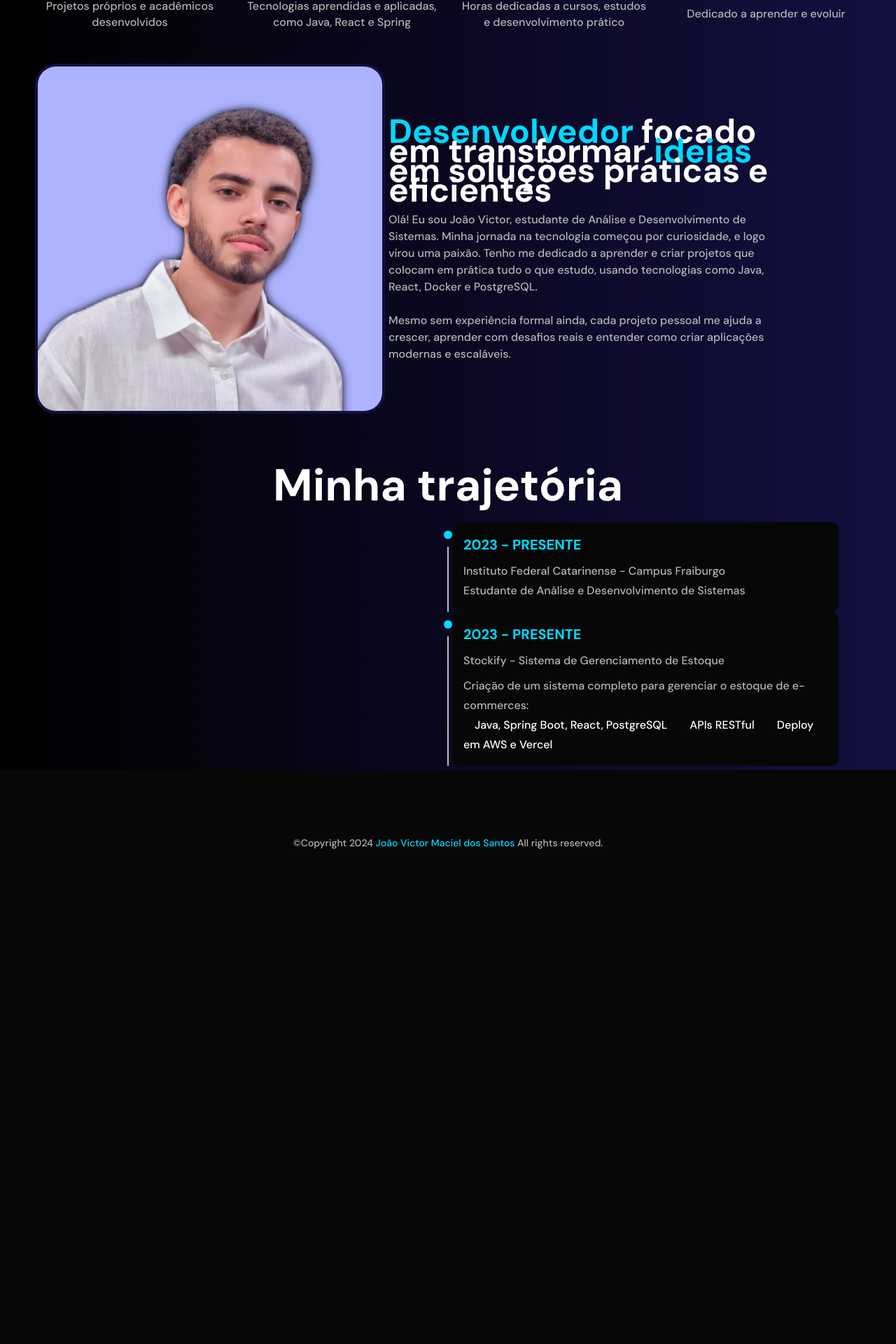
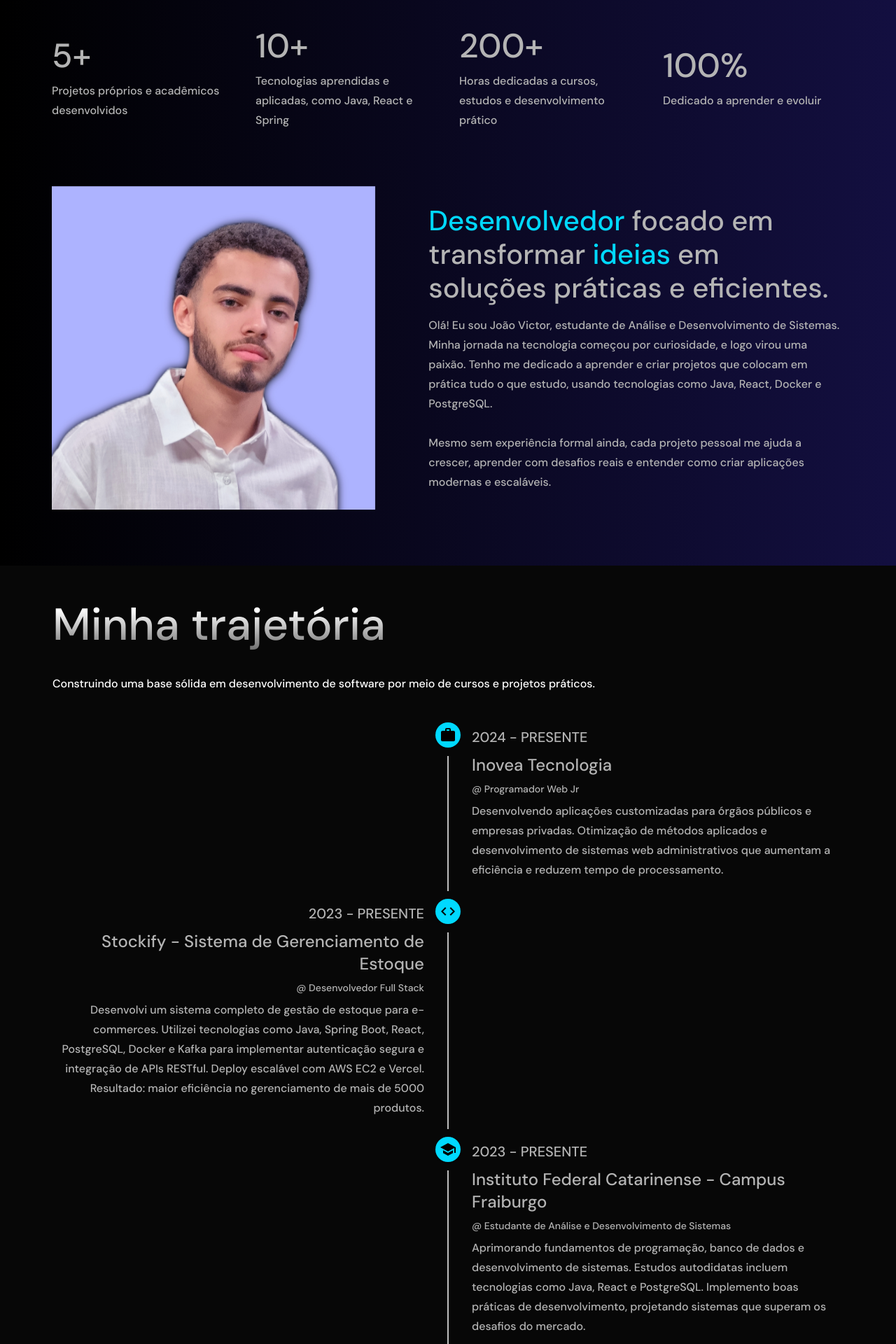
Before and after one commit to jo4ovms/Portifolio, a React (Vite) app in the folder portfolio/: page /sobre in a window 1280 px wide. Shown: the part 437-2357 px from the top of the page at 70% size. Before the commit the page ends 1705 px from the top, so only its background shows below. Built offline with nearby package versions, Linux system fonts and the light colour scheme; the HTML template or start-up script is replaced by a standard one.

Commit message:
feat: improve about page, enhance responsiveness, refine timeline design, add animated statistics, and optimize overall layout for better user experience.

```diff
--- a/portfolio/package.json
+++ b/portfolio/package.json
@@ -19,9 +19,9 @@
     "embla-carousel-auto-scroll": "^8.5.1",
     "embla-carousel-react": "^8.5.1",
     "react": "^18.3.1",
+    "react-countup": "^6.5.3",
     "react-dom": "^18.3.1",
-    "react-router-dom": "^7.0.2",
-    "react-scroll": "^1.9.0"
+    "react-router-dom": "^7.0.2"
   },
   "devDependencies": {
     "@eslint/js": "^9.15.0",
--- a/portfolio/src/pages/About/About.jsx
+++ b/portfolio/src/pages/About/About.jsx
@@ -1,4 +1,10 @@
-import { Typography, Box, useTheme, useMediaQuery } from "@mui/material";
+import {
+  Typography,
+  Box,
+  useTheme,
+  useMediaQuery,
+  Container,
+} from "@mui/material";
 import {
   Timeline,
   TimelineItem,
@@ -8,6 +14,12 @@ import {
   TimelineDot,
 } from "@mui/lab";
 import Grid from "@mui/material/Grid2";
+import CountUp from "react-countup";
+import {
+  Code as CodeIcon,
+  Work as WorkIcon,
+  School as SchoolIcon,
+} from "@mui/icons-material";
 
 const About = () => {
   const theme = useTheme();
@@ -16,26 +28,33 @@ const About = () => {
 
   const stats = [
     {
-      value: "5+",
+      value: 5,
+      suffix: "+",
       description: "Projetos próprios e acadêmicos desenvolvidos",
     },
     {
-      value: "10+",
+      value: 10,
+      suffix: "+",
       description:
         "Tecnologias aprendidas e aplicadas, como Java, React e Spring",
     },
     {
-      value: "200+",
+      value: 200,
+      suffix: "+",
       description:
         "Horas dedicadas a cursos, estudos e desenvolvimento prático",
     },
-    { value: "100%", description: "Dedicado a aprender e evoluir" },
+    {
+      value: 100,
+      suffix: "%",
+      description: "Dedicado a aprender e evoluir",
+    },
   ];
 
   return (
-    <div>
-      {/* Título e introdução */}
-      <Box>
+    <Container component="main">
+      {/* Header */}
+      <Box sx={{ mt: { xs: 4, md: 15 } }}>
         <Typography
           variant="h1"
           style={{
@@ -47,23 +66,11 @@ const About = () => {
             fontSize: { xs: "2.5rem", sm: "4rem", md: "4rem" },
             textAlign: "start",
             mb: 4,
-            fontFamily: "DM Sans",
           }}
         >
           Sobre mim
         </Typography>
-        <Typography
-          variant="body1"
-          sx={{
-            fontSize: { xs: "0.9rem", sm: "1rem", md: "1.2rem" },
-            textAlign: "start",
-            mx: "auto",
-            maxWidth: "90%",
-            mb: 4,
-            color: "#B4B4B4",
-            fontFamily: "DM Sans",
-          }}
-        >
+        <Typography variant="subtitle1">
           Transformo ideias em soluções práticas, desenvolvendo aplicações
           funcionais com tecnologias como Java, React e Docker, sempre buscando
           crescer e entregar valor.
@@ -73,77 +80,85 @@ const About = () => {
       {/* Stats */}
       <Grid container spacing={4} justifyContent="center" alignItems="center">
         {stats.map((stat, index) => (
-          <Grid size={{ xs: 12, sm: 12, md: 3 }} key={index}>
-            <Box textAlign="center">
+          <Grid size={{ xs: 5, sm: 3, md: 3 }} key={index}>
+            <Box
+              textAlign={isMediumScreen || isSmallScreen ? "center" : "left"}
+              sx={{ mt: { xs: 4, md: 10 } }}
+            >
               <Typography
                 variant="h3"
                 sx={{
-                  color: "#fff",
-                  fontWeight: "bold",
                   mb: 1,
-                  fontSize: { xs: "2rem", sm: "2.5rem", md: "3rem" },
                 }}
               >
-                {stat.value}
+                <CountUp
+                  start={0}
+                  end={stat.value}
+                  duration={2}
+                  suffix={stat.suffix}
+                />
               </Typography>
-              <Typography
-                variant="body2"
-                sx={{
-                  color: "#B4B4B4",
-                  fontFamily: "DM Sans",
-                  fontSize: { xs: "0.9rem", sm: "1rem" },
-                }}
-              >
-                {stat.description}
-              </Typography>
+              <Typography variant="body1">{stat.description}</Typography>
             </Box>
           </Grid>
         ))}
       </Grid>
 
       {/* Imagem e texto principal */}
+
       <Grid
         container
-        spacing={4}
+        spacing={2}
         alignItems="center"
-        sx={{ mt: 6 }}
         direction={isSmallScreen ? "column" : "row"}
+        sx={{
+          display: "flex",
+          justifyContent: "center",
+          alignItems: "center",
+          mt: 10,
+        }}
       >
-        <Grid size={{ xs: 6, md: 5 }}>
+        <Grid size={{ xs: 12, sm: 9, md: 6, lg: 5 }}>
           <Box
-            component="img"
-            src="me3.jpg"
             sx={{
-              width: { xs: "600px", md: "500px" },
-              height: { xs: "600px", md: "500px" },
-              background: "#fff",
-              borderRadius: "30px",
-              border: "4px solid #130F40",
+              position: "relative",
+              width: "100%",
+              paddingTop: "calc(100% * 16 / 16)",
+              overflow: "hidden",
+
+              cursor: "pointer",
+              backgroundImage: `url(me3.jpg)`,
+              backgroundSize: "cover",
+              backgroundRepeat: "no-repeat",
+              border: `4px ${theme.palette.background.main} solid`,
+              backgroundPosition: "center",
             }}
           />
         </Grid>
-        <Grid size={{ xs: 12, md: 6 }}>
+        <Grid size={{ xs: 12, sm: 10, md: 12, lg: 7 }}>
           <Typography
             variant="h2"
             sx={{
-              fontSize: { xs: "1.5rem", sm: "2rem", md: "3rem" },
-              color: "#fff",
+              fontSize: "40px",
+              lineHeight: "48px",
               mb: 2,
-              fontFamily: "DM Sans",
-              fontWeight: "bold",
+              ml: isMediumScreen || isSmallScreen ? "0" : "60px",
+              fontWeight: "500",
               textAlign: { xs: "center", md: "left" },
             }}
           >
-            <span style={{ color: "#00D9FF" }}>Desenvolvedor </span>focado em
-            transformar <span style={{ color: "#00D9FF" }}>ideias </span>em
-            soluções práticas e eficientes
+            <span style={{ color: theme.palette.primary.main }}>
+              Desenvolvedor{" "}
+            </span>
+            focado em transformar{" "}
+            <span style={{ color: theme.palette.primary.main }}>ideias </span>em
+            soluções práticas e eficientes.
           </Typography>
           <Typography
+            variant="body1"
             sx={{
-              fontSize: { xs: "0.8rem", sm: "1rem" },
-              color: "#B4B4B4",
               textAlign: { xs: "center", md: "left" },
-              lineHeight: 1.5,
+              ml: isMediumScreen || isSmallScreen ? "0" : "60px",
             }}
           >
             Olá! Eu sou João Victor, estudante de Análise e Desenvolvimento de
@@ -161,93 +176,157 @@ const About = () => {
       </Grid>
 
       {/* Timeline */}
-      <Box mt={10}>
+      <Box
+        sx={{
+          width: "100vw",
+          mt: { xs: 6, sm: 8, md: 10 },
+          backgroundColor: theme.palette.background.default,
+          pt: 6,
+          pb: 6,
+          px: 2,
+          marginLeft: "calc(-50vw + 50%)",
+          position: "relative",
+        }}
+      >
+        <Box
+          sx={{
+            maxWidth: "1200px",
+            margin: "0 auto",
+            backgroundColor: theme.palette.background.default,
+            display: "flex",
+            flexDirection: "column",
+            gap: 3,
+            color: theme.palette.background.paper,
+          }}
+        >
+          <Box
+            display={"flex"}
+            flexDirection={"column"}
+            justifyContent={
+              isMediumScreen || isSmallScreen ? "center" : "start"
+            }
+            margin={isMediumScreen || isSmallScreen ? undefined : "0 35px"}
+          >
             <Typography
-          variant="h2"
+              variant="h1"
+              style={{
+                background:
+                  "linear-gradient(to bottom, #fff 20%, #696969 100%)",
+                WebkitBackgroundClip: "text",
+                WebkitTextFillColor: "transparent",
+              }}
               sx={{
-            fontSize: { xs: "2rem", sm: "3rem", md: "4rem" },
-            fontWeight: "bold",
-            color: "#fff",
-            textAlign: "center",
+                fontSize: { xs: "2.5rem", sm: "4rem", md: "4rem" },
+                textAlign: { xs: "center", md: "left" },
                 mb: 4,
               }}
             >
               Minha trajetória
             </Typography>
-        <Timeline position={isSmallScreen ? "alternate" : "right"}>
+
+            <Typography variant="subtitle1">
+              Construindo uma base sólida em desenvolvimento de software por
+              meio de cursos e projetos práticos.
+            </Typography>
+          </Box>
+          <Box
+            sx={{
+              alignItems: "flex-start",
+              padding: 0,
+              display: "flex",
+              maxWidth: "1200px",
+              mt: { xs: 2, sm: 3, md: -1 },
+              margin: {
+                xs: isSmallScreen ? "0 0 0 -250px" : "0 auto",
+                sm: "0 auto",
+                md: "unset",
+              },
+            }}
+          >
+            <Timeline position={isSmallScreen ? "right" : "alternate"}>
               <TimelineItem>
                 <TimelineSeparator>
-              <TimelineDot color="primary" />
+                  <TimelineDot color="primary">
+                    <WorkIcon />
+                  </TimelineDot>
                   <TimelineConnector />
                 </TimelineSeparator>
-            <TimelineContent
-              sx={{
-                backgroundColor: "#070707",
-                color: "#fff",
-                p: 2,
-                borderRadius: "10px",
-                maxWidth: "80%",
-                mx: "auto",
-              }}
-            >
-              <Typography
-                variant="h6"
-                sx={{ color: "#00D9FF", fontWeight: "bold", mb: 1 }}
-              >
-                2023 - PRESENTE
+                <TimelineContent sx={{ p: 2 }}>
+                  <Typography variant="h6" sx={{ mb: 1 }}>
+                    2024 - PRESENTE
                   </Typography>
-              <Typography>
-                Instituto Federal Catarinense - Campus Fraiburgo
+                  <Typography variant="h5" sx={{ mb: 1 }}>
+                    Inovea Tecnologia
                   </Typography>
-              <Typography sx={{ fontSize: { xs: "0.8rem", sm: "1rem" } }}>
-                Estudante de Análise e Desenvolvimento de Sistemas
+                  <Typography variant="body2">@ Programador Web Jr</Typography>
+                  <Typography variant="body1" sx={{ mt: 1 }}>
+                    Desenvolvendo aplicações customizadas para órgãos públicos e
+                    empresas privadas. Otimização de métodos aplicados e
+                    desenvolvimento de sistemas web administrativos que aumentam
+                    a eficiência e reduzem tempo de processamento.
                   </Typography>
                 </TimelineContent>
               </TimelineItem>
+
               <TimelineItem>
                 <TimelineSeparator>
-              <TimelineDot color="primary" />
+                  <TimelineDot color="primary">
+                    <CodeIcon />
+                  </TimelineDot>
                   <TimelineConnector />
                 </TimelineSeparator>
-            <TimelineContent
-              sx={{
-                backgroundColor: "#070707",
-                color: "#fff",
-                p: 2,
-                borderRadius: "10px",
-                maxWidth: "80%",
-                mx: "auto",
-              }}
-            >
-              <Typography
-                variant="h6"
-                sx={{ color: "#00D9FF", fontWeight: "bold", mb: 1 }}
-              >
+                <TimelineContent sx={{ p: 2 }}>
+                  <Typography variant="h6" sx={{ mb: 1 }}>
                     2023 - PRESENTE
                   </Typography>
-              <Typography>
+                  <Typography variant="h5" sx={{ mb: 1 }}>
                     Stockify - Sistema de Gerenciamento de Estoque
                   </Typography>
-              <Typography
-                sx={{
-                  fontSize: { xs: "0.8rem", sm: "1rem" },
-                  color: "#B4B4B4",
-                  mt: 1,
-                }}
-              >
-                Criação de um sistema completo para gerenciar o estoque de
-                e-commerces:
-                <ul>
-                  <li>Java, Spring Boot, React, PostgreSQL</li>
-                  <li>APIs RESTful</li>
-                  <li>Deploy em AWS e Vercel</li>
-                </ul>
+                  <Typography variant="body2">
+                    @ Desenvolvedor Full Stack
+                  </Typography>
+                  <Typography variant="body1" sx={{ mt: 1 }}>
+                    Desenvolvi um sistema completo de gestão de estoque para
+                    e-commerces. Utilizei tecnologias como Java, Spring Boot,
+                    React, PostgreSQL, Docker e Kafka para implementar
+                    autenticação segura e integração de APIs RESTful. Deploy
+                    escalável com AWS EC2 e Vercel. Resultado: maior eficiência
+                    no gerenciamento de mais de 5000 produtos.
+                  </Typography>
+                </TimelineContent>
+              </TimelineItem>
+
+              <TimelineItem>
+                <TimelineSeparator>
+                  <TimelineDot color="primary">
+                    <SchoolIcon />
+                  </TimelineDot>
+                  <TimelineConnector />
+                </TimelineSeparator>
+                <TimelineContent sx={{ p: 2 }}>
+                  <Typography variant="h6" sx={{ mb: 1 }}>
+                    2023 - PRESENTE
+                  </Typography>
+                  <Typography variant="h5" sx={{ mb: 1 }}>
+                    Instituto Federal Catarinense - Campus Fraiburgo
+                  </Typography>
+                  <Typography variant="body2">
+                    @ Estudante de Análise e Desenvolvimento de Sistemas
+                  </Typography>
+                  <Typography variant="body1" sx={{ mt: 1 }}>
+                    Aprimorando fundamentos de programação, banco de dados e
+                    desenvolvimento de sistemas. Estudos autodidatas incluem
+                    tecnologias como Java, React e PostgreSQL. Implemento boas
+                    práticas de desenvolvimento, projetando sistemas que superam
+                    os desafios do mercado.
                   </Typography>
                 </TimelineContent>
               </TimelineItem>
             </Timeline>
           </Box>
-    </div>
+        </Box>
+      </Box>
+    </Container>
   );
 };
 
```
Also changed, not shown: 1 other file (tests, documents, lock files or other folders). Lines whose indentation alone changed are shown as unchanged.
